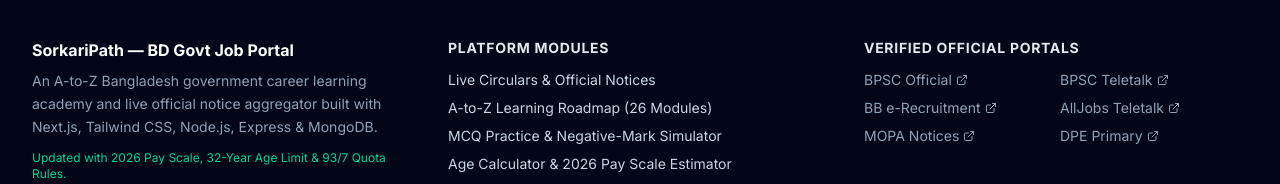
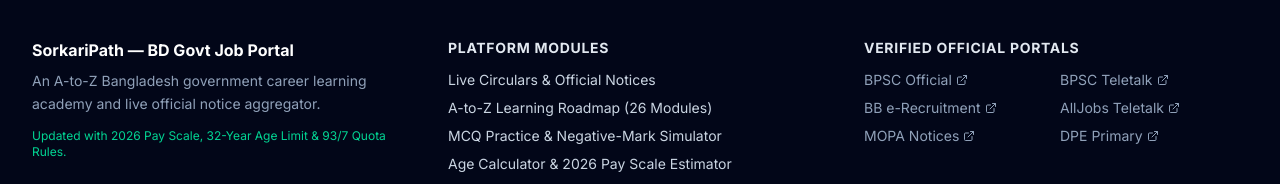
Before and after one commit to shishir3051/sorkaripath, a Next.js app in the folder frontend/: page / in a window 1280 px wide. Shown: the part 1442-1626 px from the top of the page. Built offline with nearby package versions, Linux system fonts and the light colour scheme; no server answers.

Commit message:
chore(footer): simplify footer brand tagline

```diff
--- a/frontend/src/components/layout/Footer.tsx
+++ b/frontend/src/components/layout/Footer.tsx
@@ -22,8 +22,7 @@ export function Footer() {
             </h3>
             <p className="mt-2 text-sm text-slate-400 leading-relaxed">
               An A-to-Z Bangladesh government career learning academy and live
-              official notice aggregator built with Next.js, Tailwind CSS,
-              Node.js, Express &amp; MongoDB.
+              official notice aggregator.
             </p>
             <p className="mt-3 text-xs text-emerald-400">
               Updated with 2026 Pay Scale, 32-Year Age Limit &amp; 93/7 Quota Rules.
```
